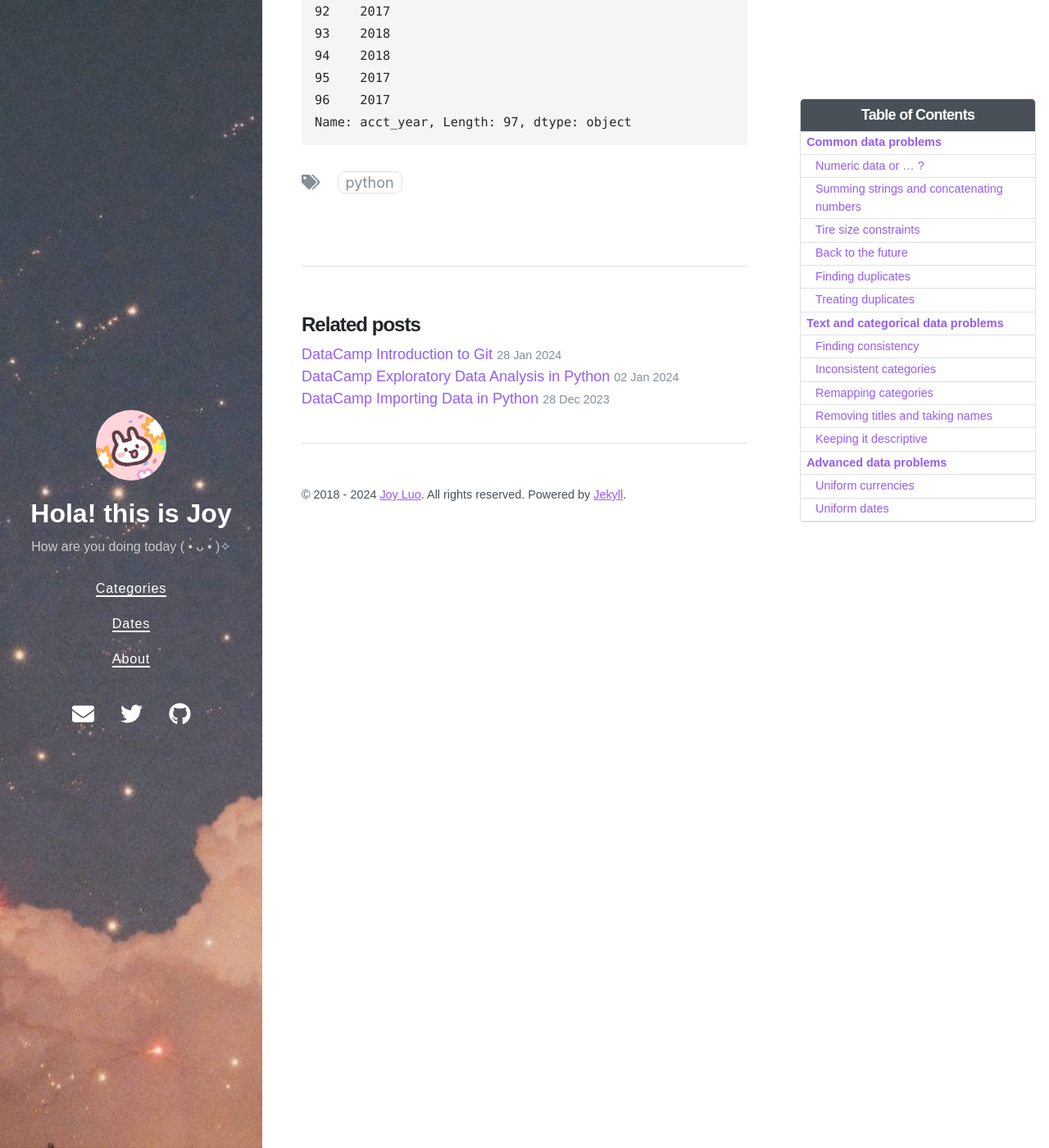
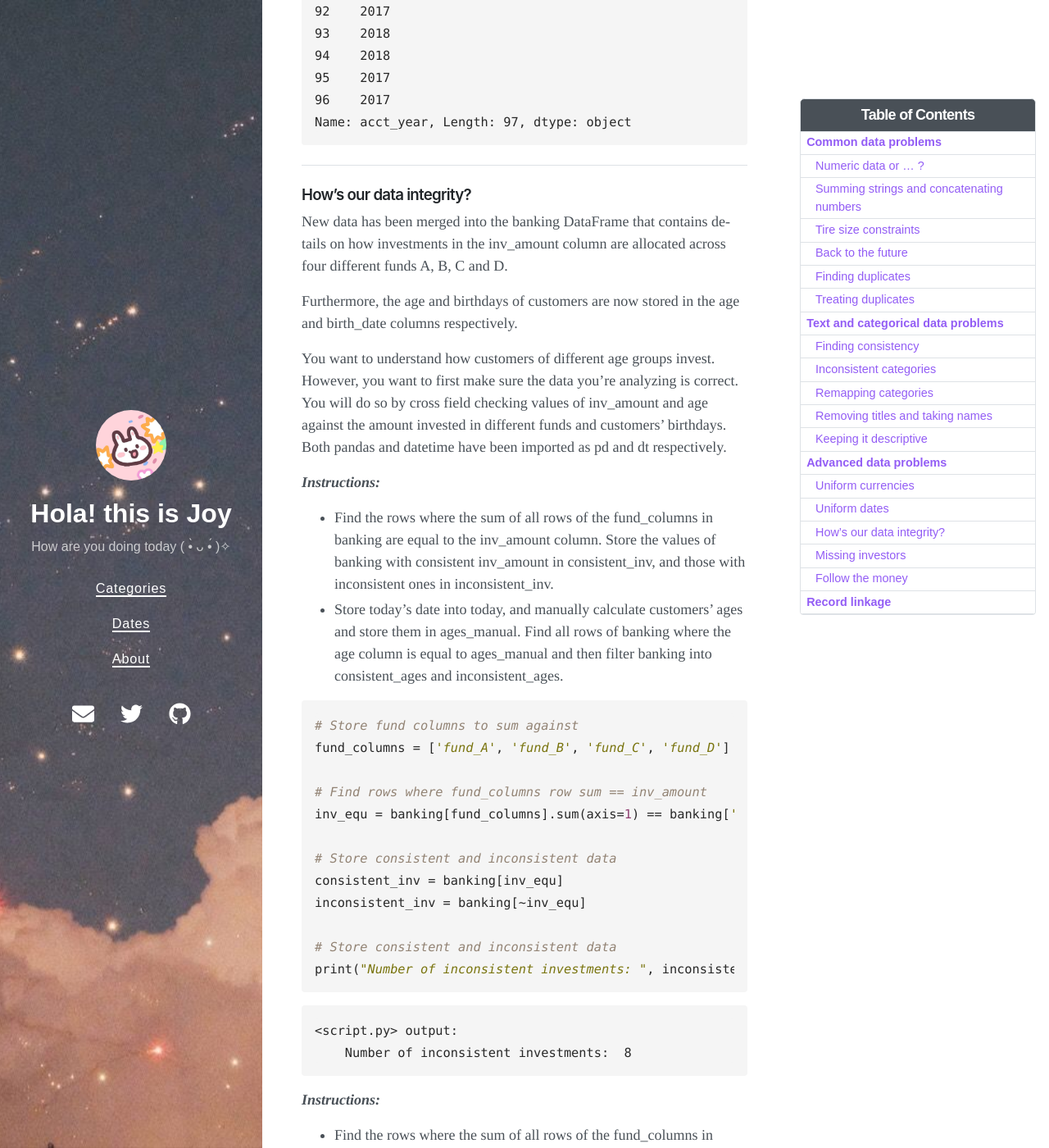
Before and after one commit to Joy3Luo/mathnotes, a Jekyll site: the page built from _posts/2024-02-02-DataCampCleaningData.md, in a window 1280 px wide and 1400 px high, scrolled down 15829 px. Shown: the whole window at 82% size. Built offline with Jekyll 4.4.1, drawn with Linux system fonts in a browser that asks for light colours; nearby versions of some CDN libraries; some of the changed text lies outside the part shown.

Commit message:
Update 2024-02-02-DataCampCleaningData.md

````diff
--- a/_posts/2024-02-02-DataCampCleaningData.md
+++ b/_posts/2024-02-02-DataCampCleaningData.md
@@ -498,3 +498,140 @@
 96    2017
 Name: acct_year, Length: 97, dtype: object
 ```
+---
+### How's our data integrity?
+
+New data has been merged into the banking DataFrame that contains details on how investments in the inv_amount column are allocated across four different funds A, B, C and D.
+
+Furthermore, the age and birthdays of customers are now stored in the age and birth_date columns respectively.
+
+You want to understand how customers of different age groups invest. However, you want to first make sure the data you're analyzing is correct. You will do so by cross field checking values of inv_amount and age against the amount invested in different funds and customers' birthdays. Both pandas and datetime have been imported as pd and dt respectively.
+
+**_Instructions:_**
+* Find the rows where the sum of all rows of the fund_columns in banking are equal to the inv_amount column. Store the values of banking with consistent inv_amount in consistent_inv, and those with inconsistent ones in inconsistent_inv.
+* Store today's date into today, and manually calculate customers' ages and store them in ages_manual. Find all rows of banking where the age column is equal to ages_manual and then filter banking into consistent_ages and inconsistent_ages.
+
+```py
+# Store fund columns to sum against
+fund_columns = ['fund_A', 'fund_B', 'fund_C', 'fund_D']
+
+# Find rows where fund_columns row sum == inv_amount
+inv_equ = banking[fund_columns].sum(axis=1) == banking['inv_amount']
+
+# Store consistent and inconsistent data
+consistent_inv = banking[inv_equ]
+inconsistent_inv = banking[~inv_equ]
+
+# Store consistent and inconsistent data
+print("Number of inconsistent investments: ", inconsistent_inv.shape[0])
+```
+```
+<script.py> output:
+    Number of inconsistent investments:  8
+```
+
+**_Instructions:_**
+* Find the rows where the sum of all rows of the fund_columns in banking are equal to the inv_amount column. Store the values of banking with consistent inv_amount in consistent_inv, and those with inconsistent ones in inconsistent_inv.
+
+```py
+# Store today's date and find ages
+today = dt.date.today()
+ages_manual = today.year - banking['birth_date'].dt.year
+
+# Find rows where age column == ages_manual
+age_equ = banking['age'] == ages_manual
+
+# Store consistent and inconsistent data
+consistent_ages = banking[age_equ]
+inconsistent_ages = banking[~age_equ]
+
+# Store consistent and inconsistent data
+print("Number of inconsistent ages: ", inconsistent_ages.shape[0])
+```
+```
+<script.py> output:
+    Number of inconsistent ages:  4
+```
+---
+### Missing investors
+
+Dealing with missing data is one of the most common tasks in data science. There are a variety of types of missingness, as well as a variety of types of solutions to missing data.
+
+You just received a new version of the banking DataFrame containing data on the amount held and invested for new and existing customers. However, there are rows with missing inv_amount values.
+
+You know for a fact that most customers below 25 do not have investment accounts yet, and suspect it could be driving the missingness. The pandas, missingno and matplotlib.pyplot packages have been imported as pd, msno and plt respectively. The banking DataFrame is in your environment.
+
+**_Instructions:_**
+* Print the number of missing values by column in the banking DataFrame.
+* Plot and show the missingness matrix of banking with the msno.matrix() function.
+
+```py
+# Print number of missing values in banking
+print(banking.isna().sum())
+
+# Visualize missingness matrix
+msno.matrix(banking)
+plt.show()
+```
+```
+cust_id              0
+age                  0
+acct_amount          0
+inv_amount          13
+account_opened       0
+last_transaction     0
+dtype: int64
+```
+
+**_Instructions:_**
+* Isolate the values of banking missing values of inv_amount into missing_investors and with non-missing inv_amount values into investors.
+* Sort the banking DataFrame by the age column and plot the missingness matrix of banking_sorted.
+
+```py
+# Isolate missing and non missing values of inv_amount
+missing_investors = banking[banking['inv_amount'].isna()]
+investors = banking[~banking['inv_amount'].isna()]
+
+# Sort banking by age and visualize
+banking_sorted = banking.sort_values(by='age')
+msno.matrix(banking_sorted)
+plt.show()
+```
+---
+### Follow the money
+
+In this exercise, you're working with another version of the banking DataFrame that contains missing values for both the cust_id column and the acct_amount column.
+
+You want to produce analysis on how many unique customers the bank has, the average amount held by customers and more. You know that rows with missing cust_id don't really help you, and that on average acct_amount is usually 5 times the amount of inv_amount.
+
+In this exercise, you will drop rows of banking with missing cust_ids, and impute missing values of acct_amount with some domain knowledge.
+
+**_Instructions:_**
+* Use .dropna() to drop missing values of the cust_id column in banking and store the results in banking_fullid.
+* Use inv_amount to compute the estimated account amounts for banking_fullid by setting the amounts equal to inv_amount * 5, and assign the results to acct_imp.
+* Impute the missing values of acct_amount in banking_fullid with the newly created acct_imp using .fillna().
+
+```py
+# Drop missing values of cust_id
+banking_fullid = banking.dropna(subset = ['cust_id'])
+
+# Compute estimated acct_amount
+acct_imp = banking_fullid['inv_amount']*5
+
+# Impute missing acct_amount with corresponding acct_imp
+banking_imputed = banking_fullid.fillna({'acct_amount':acct_imp})
+
+# Print number of missing values
+print(banking_imputed.isna().sum())
+```
+```
+<script.py> output:
+    cust_id             0
+    acct_amount         0
+    inv_amount          0
+    account_opened      0
+    last_transaction    0
+    dtype: int64
+```
+---
+## Record linkage
````
